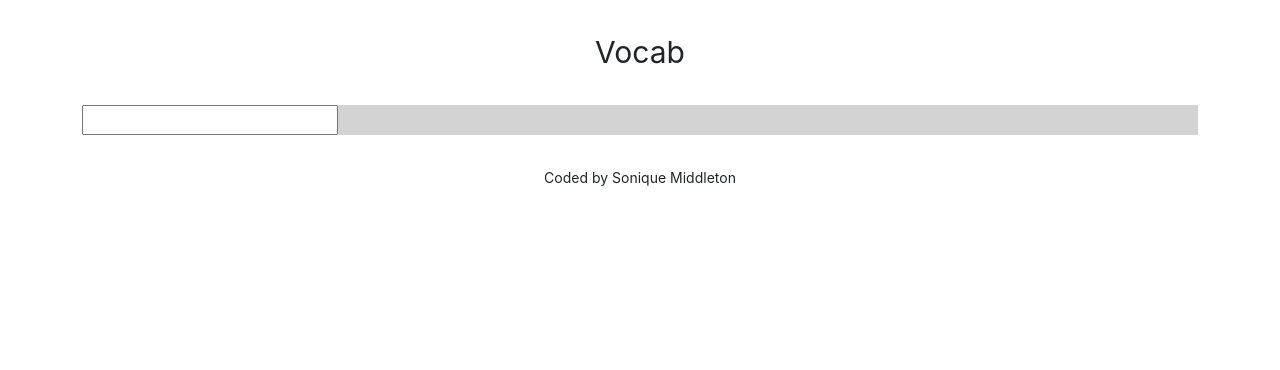
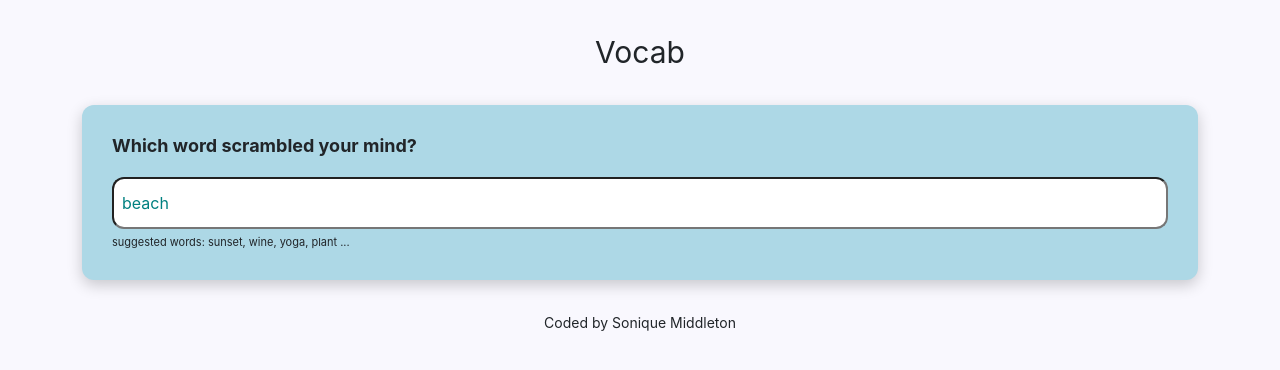
Before and after one commit to soniqmidd/dictionary-project-react, a React (Create React App) app: page / in a window 1280 px wide. Shown: the top 370 px of the page. Built offline with nearby package versions, Linux system fonts and the light colour scheme; no server answers.

Commit message:
Styled the application

```diff
--- a/src/App.css
+++ b/src/App.css
@@ -1,15 +1,21 @@
+body {
+  background: #f9f8fe;
+}
+
+a {
+  color: rgba(6, 6, 160, 0.944) 3, 3, 243;
+}
+
+a:selected {
+  color: rebeccapurple;
+}
+
 .App-header {
   margin: 30px 0;
   text-align: center;
   font-size: 30px;
 }
 
-.App-logo {
-  max-width: 200px;
-  display: block;
-  margin: 0 auto;
-}
-
 .App-footer {
   text-align: center;
   margin: 30px 0;
--- a/src/App.js
+++ b/src/App.js
@@ -7,7 +7,7 @@
       <div className="container">
         <header className="App-header">Vocab</header>
         <main>
-          <Dictionary />
+          <Dictionary defaultKeyword="beach" />
         </main>
         <footer className="App-footer">
           <small>Coded by Sonique Middleton</small>
--- a/src/Dictionary.css
+++ b/src/Dictionary.css
@@ -1,3 +1,26 @@
-.Dictionary {
-  background: lightgrey;
+.Dictionary h1 {
+  font-size: 18px;
+  font-weight: bold;
+  margin-bottom: 20px;
 }
+
+.Dictionary section {
+  background: lightblue;
+  padding: 30px;
+  border-radius: 12px;
+  box-shadow: 0 5px 15px rgb(0, 0, 0, 0.2);
+  margin: 20px 0;
+}
+
+.Dictionary input {
+  width: 100%;
+  border-radius: 12px;
+  padding: 12px 8px;
+  color: teal;
+  border: 1px solid ddd;
+}
+
+.Dictionary .hint {
+  font-size: 11px;
+  margin-top: 5px;
+}
--- a/src/Dictionary.js
+++ b/src/Dictionary.js
@@ -3,32 +3,56 @@
 import Results from "./Results";
 import "./Dictionary.css";
 
-export default function Dictionary() {
-  let [keyword, setKeyword] = useState("");
+export default function Dictionary(props) {
+  let [keyword, setKeyword] = useState(props.defaultKeyword);
   let [results, setResults] = useState(null);
+  let [loaded, setLoaded] = useState(false);
 
   function handleResponse(response) {
     setResults(response.data[0]);
   }
 
-  function search(event) {
-    event.preventDefault();
-
+  function search() {
     // documentation: https://dictionaryapi.dev
     let apiUrl = `https://api.dictionaryapi.dev/api/v2/entries/en_US/${keyword}`;
     axios.get(apiUrl).then(handleResponse);
+  }
+
+  function handleSubmit(event) {
+    event.preventDefault();
+    search();
   }
 
   function handleKeywordChange(event) {
     setKeyword(event.target.value);
   }
 
+  function load() {
+    setLoaded(true);
+    search();
+  }
+
+  if (loaded) {
     return (
       <div className="Dictionary">
-      <form onSubmit={search}>
-        <input type="search" onChange={handleKeywordChange} />
+        <section>
+          <h1>Which word scrambled your mind?</h1>
+          <form onSubmit={handleSubmit}>
+            <input
+              type="search"
+              onChange={handleKeywordChange}
+              defaultValue={props.defaultKeyword}
+            />
           </form>
+          <div className="hint">
+            suggested words: sunset, wine, yoga, plant ...
+          </div>
+        </section>
         <Results results={results} />
       </div>
     );
+  } else {
+    load();
+    return "Loading";
   }
+}
--- /dev/null
+++ b/src/Meaning.css
@@ -0,0 +1,11 @@
+.Meaning h3 {
+  font-size: 24px;
+  line-height: 1.5;
+  font-weight: bold;
+}
+
+.Meaning .example {
+  color: #70757a;
+  font-style: italic;
+  margin-top: 10px;
+}
--- a/src/Meaning.js
+++ b/src/Meaning.js
@@ -1,4 +1,5 @@
 import React from "react";
+import "./Meaning.css";
 import Synonyms from "./Synonyms";
 
 export default function Meaning(props) {
@@ -8,13 +9,10 @@
       {props.meaning.definitions.map(function (definition, index) {
         return (
           <div key={index}>
-            <p>
-              <strong>Definition:</strong> {definition.definition}
-              <br />
-              <strong>Example:</strong>
-              <em>{definition.example}</em>
-              <Synonyms synonyms={definition.synonyms} />
-            </p>
+            <div className="definition">{definition.definition}</div>
+
+            <div className="example">{definition.example}</div>
+            <Synonyms synonyms={definition.synonyms} />
           </div>
         );
       })}
--- /dev/null
+++ b/src/Phonetic.css
@@ -0,0 +1,24 @@
+.Phonetic {
+  margin: 20px 0;
+}
+
+.Phonetic a {
+  border: 1px solid #ddd;
+  text-decoration: none;
+  padding: 8px 15px;
+  font-size: 12px;
+  margin-right: 10px;
+  font-weight: bold;
+  border-radius: 20px;
+  transition: all 150ms ease-in-out;
+}
+
+.Phonetic a:hover {
+  background: burlywood;
+  color: brown;
+}
+
+.Phonetic .text {
+  opacity: 0.7;
+  font-weight: bold;
+}
--- a/src/Phonetic.js
+++ b/src/Phonetic.js
@@ -1,13 +1,14 @@
 import React from "react";
+import "./Phonetic.css";
 
 export default function Phonetic(props) {
   return (
     <div className="Phonetic">
-      <a href={props.phonetic.audio} target="_blank">
+      <a href={props.phonetic.audio} target="_blank" rel="noreferrer">
         Listen
       </a>
       <br />
-      {props.phonetic.text}
+      <span className="text">{props.phonetic.text}</span>
     </div>
   );
 }
--- /dev/null
+++ b/src/Results.css
@@ -0,0 +1,5 @@
+.Results h2 {
+  font-size: 36px;
+  font-weight: bold;
+  line-height: 1.5;
+}
--- a/src/Results.js
+++ b/src/Results.js
@@ -1,11 +1,13 @@
 import React from "react";
 import Phonetic from "./Phonetic";
 import Meaning from "./Meaning";
+import "./Results.css";
 
 export default function Results(props) {
   if (props.results) {
     return (
       <div className="Results">
+        <section>
           <h2>{props.results.word}</h2>
           {props.results.phonetics.map(function (phonetic, index) {
             return (
@@ -14,11 +16,13 @@
               </div>
             );
           })}
+        </section>
+
         {props.results.meanings.map(function (meaning, index) {
           return (
-            <div key={index}>
+            <section key={index}>
               <Meaning meaning={meaning} />
-            </div>
+            </section>
           );
         })}
       </div>
--- /dev/null
+++ b/src/Synonyms.css
@@ -0,0 +1,11 @@
+.Synonyms {
+  margin: 15px 0 0;
+  padding: 0;
+}
+
+.Synonyms li {
+  font-size: 13px;
+  display: inline-block;
+  padding-right: 15px;
+  line-height: 1;
+}
--- a/src/Synonyms.js
+++ b/src/Synonyms.js
@@ -1,4 +1,5 @@
 import React from "react";
+import "./Synonyms.css";
 
 export default function Synonyms(props) {
   if (props.synonyms) {
```
Lines whose indentation alone changed are shown as unchanged.
